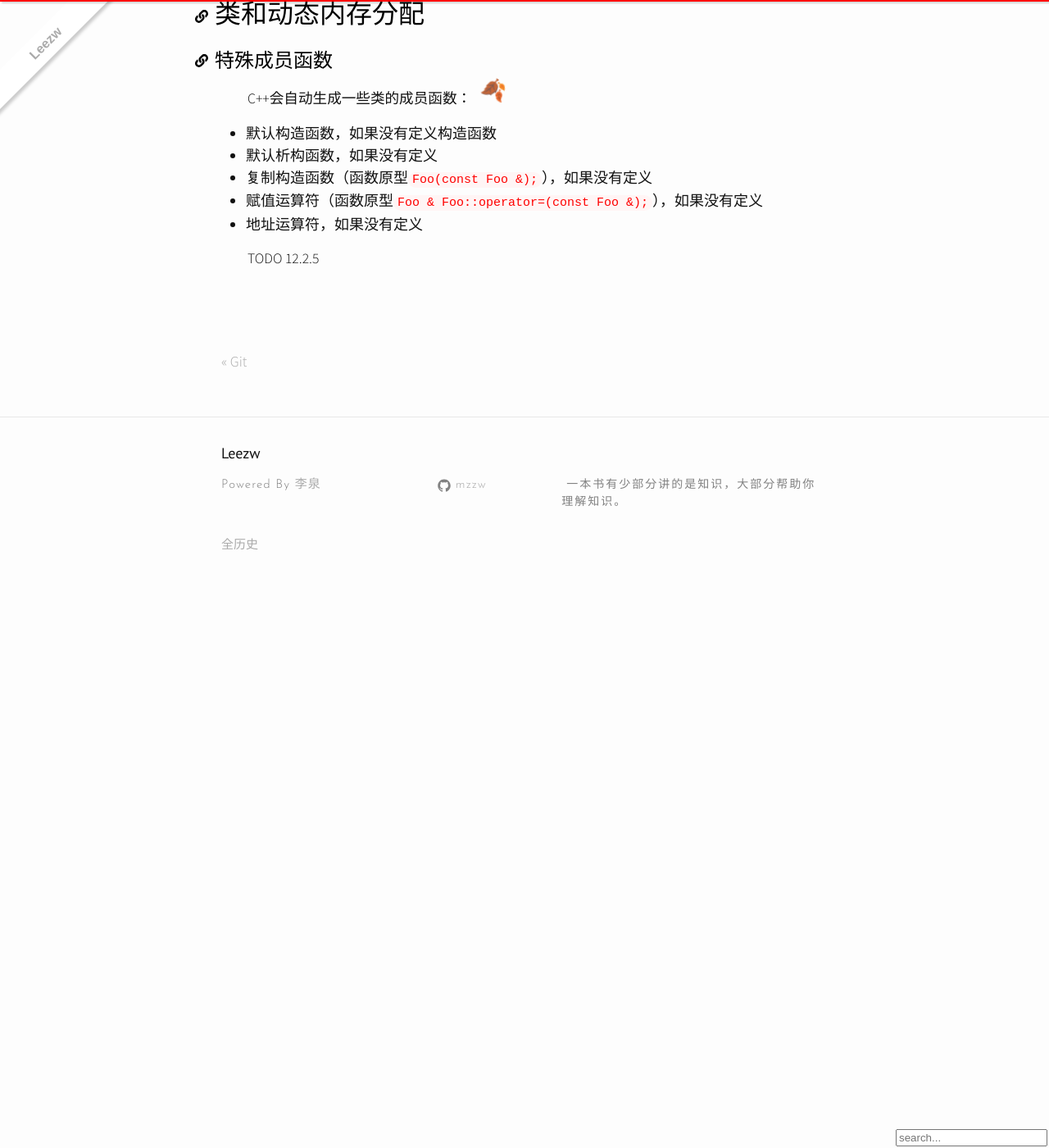
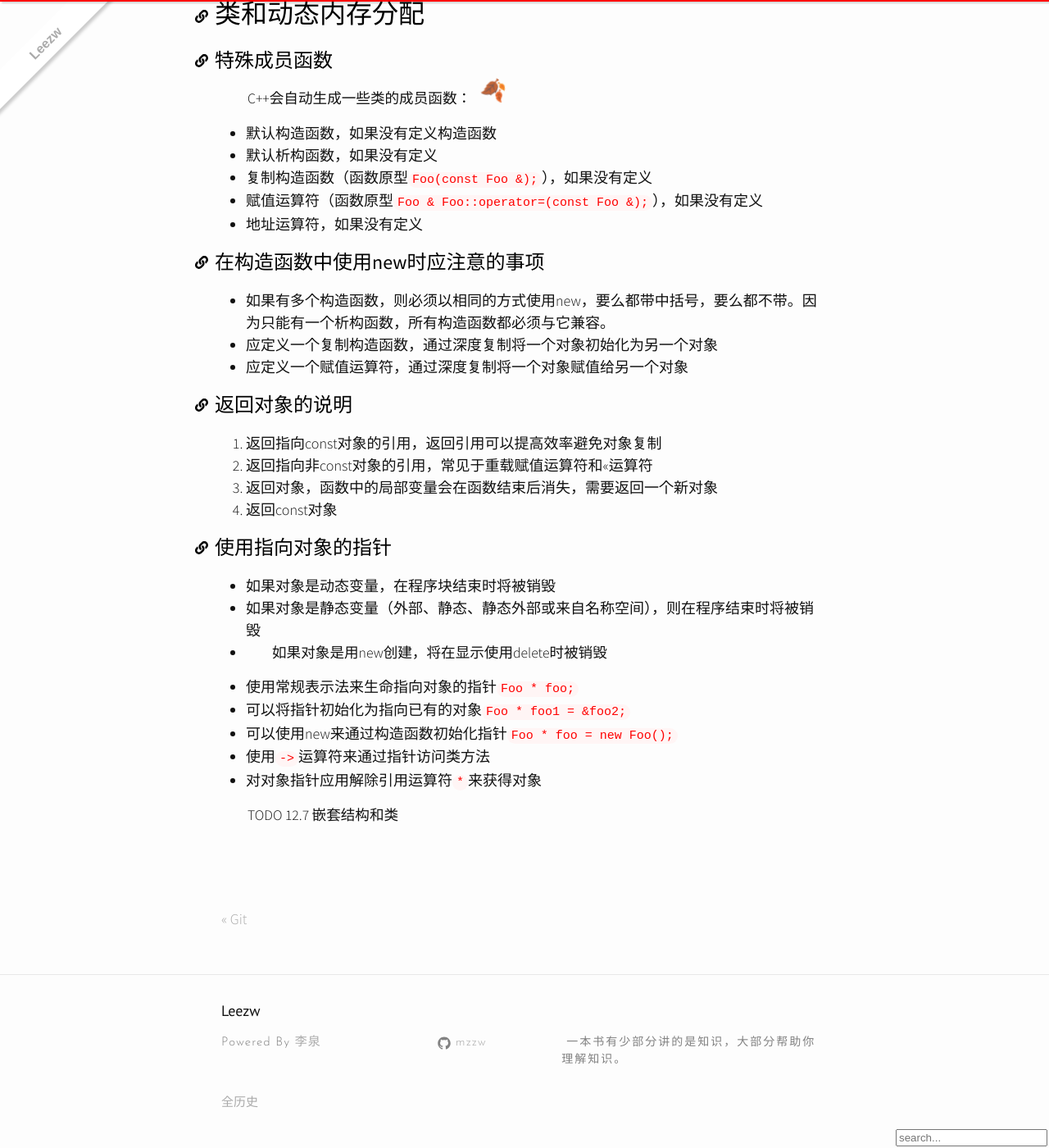
Before and after one commit to quantum-li/quantum-li.github.io, a Jekyll site: the page built from _posts/2020-11-29-cplusplus-primer-plus.md, in a window 1280 px wide and 1400 px high, scrolled down 9162 px. Shown: the whole window at 82% size. Built offline with Jekyll 4.4.1, drawn with Linux system fonts in a browser that asks for light colours; nearby versions of some CDN libraries; comment, search, counter and statistics services are not loaded; before the commit the page ends 9882 px from its top, so only the background shows below that.

Commit message:
2020-12-29 14:25:17

```diff
--- a/_posts/2020-11-29-cplusplus-primer-plus.md
+++ b/_posts/2020-11-29-cplusplus-primer-plus.md
@@ -345,4 +345,29 @@ C++会自动生成一些类的成员函数：
 + 赋值运算符（函数原型`Foo & Foo::operator=(const Foo &);`），如果没有定义
 + 地址运算符，如果没有定义
 
-TODO 12.2.5
+## 在构造函数中使用new时应注意的事项
+
++ 如果有多个构造函数，则必须以相同的方式使用new，要么都带中括号，要么都不带。因为只能有一个析构函数，所有构造函数都必须与它兼容。
++ 应定义一个复制构造函数，通过深度复制将一个对象初始化为另一个对象
++ 应定义一个赋值运算符，通过深度复制将一个对象赋值给另一个对象
+
+## 返回对象的说明
+
+1. 返回指向const对象的引用，返回引用可以提高效率避免对象复制
+2. 返回指向非const对象的引用，常见于重载赋值运算符和<<运算符
+3. 返回对象，函数中的局部变量会在函数结束后消失，需要返回一个新对象
+4. 返回const对象
+
+## 使用指向对象的指针
+
++ 如果对象是动态变量，在程序块结束时将被销毁
++ 如果对象是静态变量（外部、静态、静态外部或来自名称空间），则在程序结束时将被销毁
++ 如果对象是用new创建，将在显示使用delete时被销毁
+
++ 使用常规表示法来生命指向对象的指针`Foo * foo;`
++ 可以将指针初始化为指向已有的对象`Foo * foo1 = &foo2;`
++ 可以使用new来通过构造函数初始化指针`Foo * foo = new Foo();`
++ 使用`->`运算符来通过指针访问类方法
++ 对对象指针应用解除引用运算符`*`来获得对象
+
+TODO 12.7 嵌套结构和类
```
